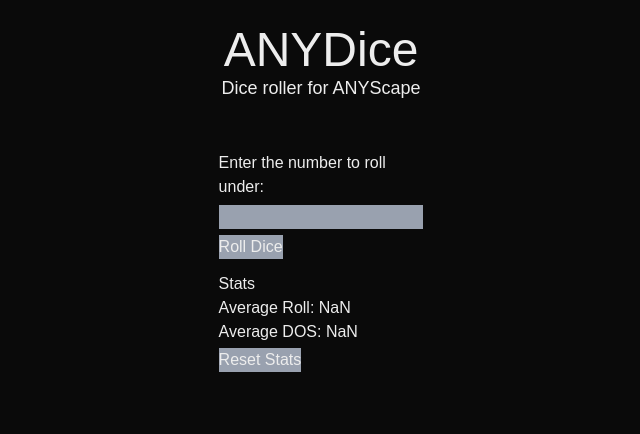
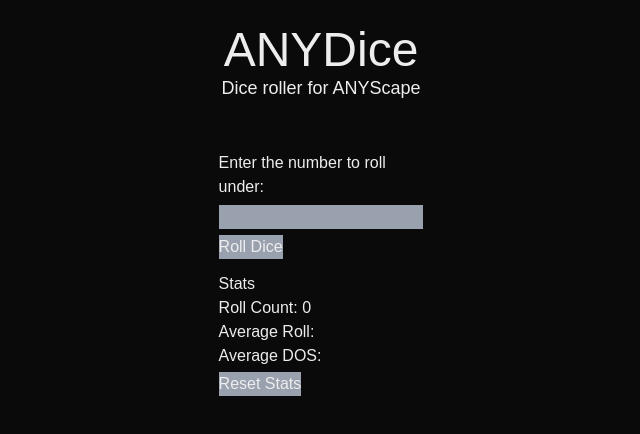
Before and after one commit to BarkevReisig/ANYDice, a Next.js app: page / in a window 1280 px wide. Shown: the top 434 px of the page, without its empty margins (319-959 px from the left). Built offline with nearby package versions, Linux system fonts and the light colour scheme.

Commit message:
Added react-cookie and fixed type issues

```diff
--- a/src/components/Dice.tsx
+++ b/src/components/Dice.tsx
@@ -4,9 +4,9 @@ import DiceRoller from "./DiceRoller";
 import Stats from "./Stats";
 
 export default function Dice() {
-  const [rollResultTotal, setRollResultTotal] = useState(0);
-  const [degreesTotal, setDegreesTotal] = useState(0);
-  const [rollCount, setRollCount] = useState(0);
+  const [rollResultTotal, setRollResultTotal] = useState<number>(0);
+  const [degreesTotal, setDegreesTotal] = useState<number>(0);
+  const [rollCount, setRollCount] = useState<number>(0);
 
   function updateDiceTotals(rollResult: number, degrees: number): void {
     setRollResultTotal(rollResultTotal + rollResult);
--- a/src/components/DiceRollResults.tsx
+++ b/src/components/DiceRollResults.tsx
@@ -1,5 +1,6 @@
 
-export default function DiceRollResults({ rollResult, success, degrees, crit }) {
+export default function DiceRollResults({ rollResult, success, degrees, crit }:
+  { rollResult: number | undefined, success: boolean, degrees: number, crit: boolean }) {
   // Don't display if no roll has been made.
   if (typeof rollResult !== "number") return null;
 
--- a/src/components/DiceRoller.tsx
+++ b/src/components/DiceRoller.tsx
@@ -1,14 +1,19 @@
 import { useState } from "react";
 import DiceRollResults from "./DiceRollResults";
 
-export default function DiceRoller({ updateDiceTotals }) {
-  const [rollResult, setRollResult] = useState();
-  const [success, setSuccess] = useState();
-  const [degrees, setDegrees] = useState();
-  const [crit, setCrit] = useState();
+export default function DiceRoller({ updateDiceTotals }:
+  {updateDiceTotals: (rollResult: number, degrees: number) => void }) {
+  const [rollResult, setRollResult] = useState<number>();
+  const [success, setSuccess] = useState<boolean>(false);
+  const [degrees, setDegrees] = useState<number>(0);
+  const [crit, setCrit] = useState<boolean>(false);
 
-  function handleCheckSubmit(event): void {
+  function handleCheckSubmit(event: any/*React.FormEvent<HTMLFormElement>*/): void {
     event.preventDefault()
+    console.log(event);
+    // Null check
+    if (!event.target) return;
+    // Ensure value is a number before making the skill check.
     if (event.target[0].value) makeCheck(event.target[0].value);
   }
 
@@ -54,7 +59,7 @@ export default function DiceRoller({ updateDiceTotals }) {
       <form onSubmit={handleCheckSubmit}>
         <input type="number" className="bg-gray-400 mt-3 mb-3 w-full"/>
         <br/>
-        <input type="submit" value="Roll Dice" className="bg-gray-400"/>
+        <button type="submit" className="bg-gray-400">Roll Dice</button>
         <div className="float-right">
           <DiceRollResults rollResult={rollResult} success={success} degrees={degrees} crit={crit}/>
         </div>
--- a/src/components/Stats.tsx
+++ b/src/components/Stats.tsx
@@ -1,13 +1,15 @@
 
-export default function Stats({ rollResultTotal, degreesTotal, rollCount, resetStats }) {
+export default function Stats({ rollResultTotal, degreesTotal, rollCount, resetStats }:
+  { rollResultTotal: number, degreesTotal: number, rollCount: number, resetStats: () => void }) {
   let averageResult: number = rollResultTotal / rollCount;
   let averageDegrees: number = degreesTotal / rollCount;
 
   return(
     <div className="text-left mt-6">
       <p>Stats</p>
-      <p>Average Roll: {averageResult.toFixed(2)}</p>
-      <p>Average DOS: {averageDegrees.toFixed(2)}</p>
+      <p>Roll Count: {rollCount}</p>
+      <p>Average Roll: { Number.isNaN(averageResult) ? "" : averageResult.toFixed(2) }</p>
+      <p>Average DOS: { Number.isNaN(averageDegrees) ? "" : averageDegrees.toFixed(2) }</p>
       <button onClick={resetStats} className="bg-gray-400 mt-2">Reset Stats</button>
     </div>
   );
```
Also changed, not shown: package.json (+7 -6 lines), 1 other file (tests, documents, lock files or other folders).
